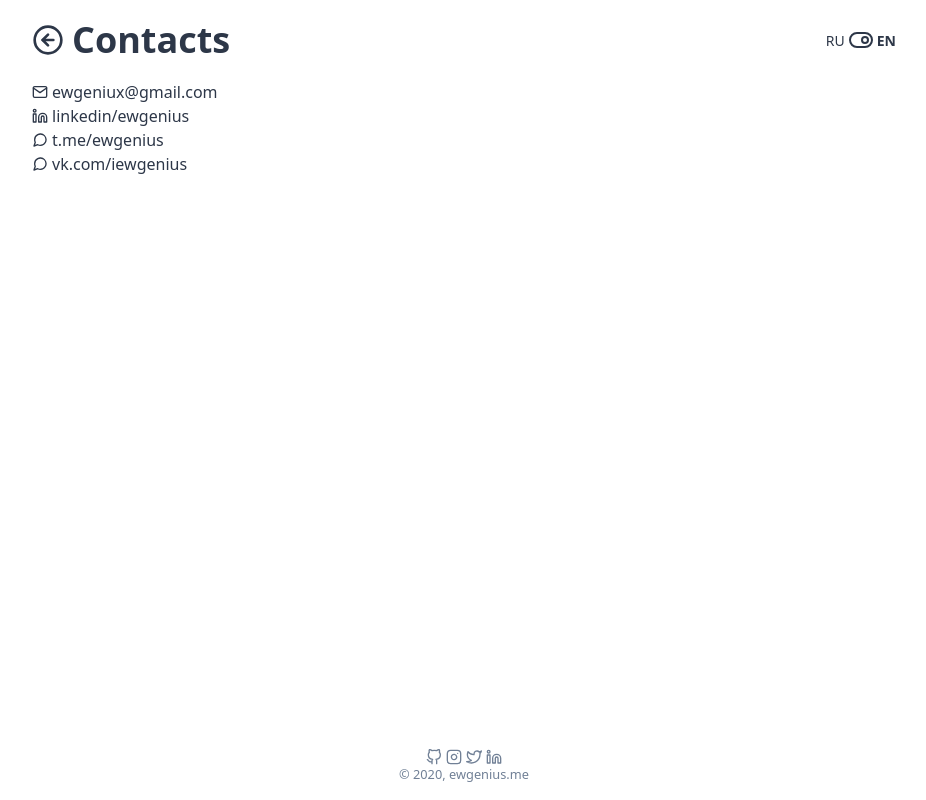
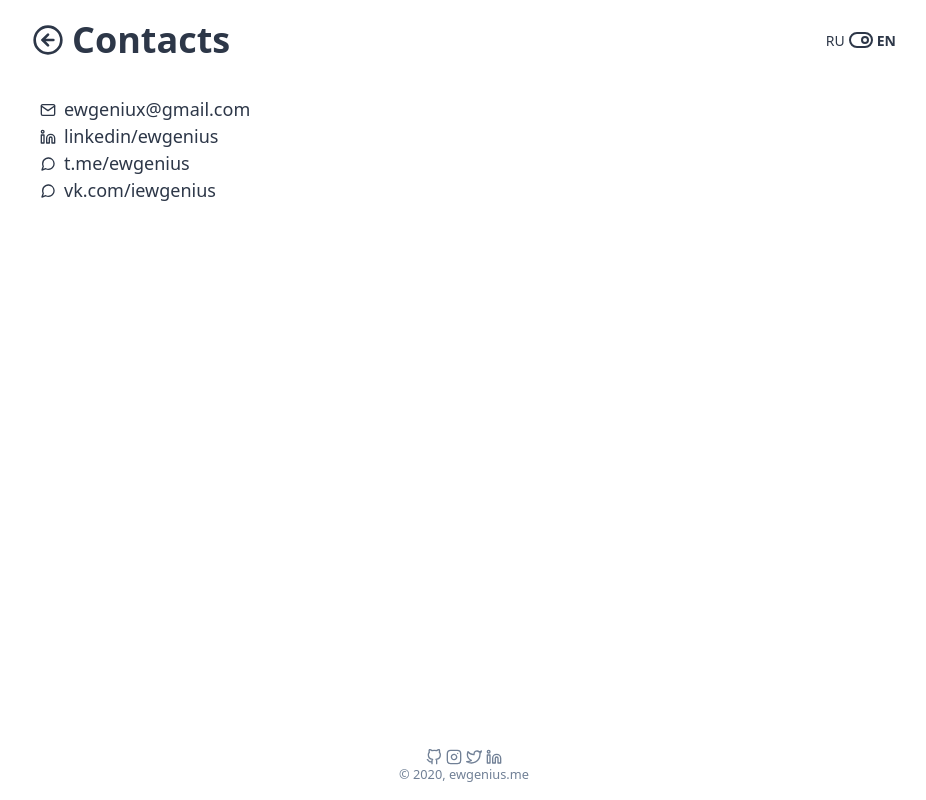
Before and after one commit to ewgenius/me, a Next.js app: page /en/contacts in a window 1280 px wide. Shown: the whole page, without its empty margins (176-1102 px from the left). Built offline with nearby package versions, Linux system fonts and the light colour scheme.

Commit message:
update contacts styles

```diff
--- a/src/pages/[lang]/contacts.tsx
+++ b/src/pages/[lang]/contacts.tsx
@@ -6,10 +6,10 @@ import { getLangStaticPaths } from "utils";
 export default function Contacts() {
   return (
     <Layout title="Contacts">
-      <ul className="contacts">
+      <ul className="ml-2 mt-4 text-lg">
         <li>
           <a className="flex items-center" href="mailto:ewgeniux@gmail.com">
-            <Mail className="mr-1" size={16} />
+            <Mail className="mr-2" size={16} />
             <span>ewgeniux@gmail.com</span>
           </a>
         </li>
@@ -19,7 +19,7 @@ export default function Contacts() {
             href="https://www.linkedin.com/in/ewgenius/"
             target="__blank"
           >
-            <Linkedin className="mr-1" size={16} />
+            <Linkedin className="mr-2" size={16} />
             <span>linkedin/ewgenius</span>
           </a>
         </li>
@@ -29,7 +29,7 @@ export default function Contacts() {
             href="https://t.me/ewgenius"
             target="__blank"
           >
-            <MessageCircle className="mr-1" size={16} />
+            <MessageCircle className="mr-2" size={16} />
             <span>t.me/ewgenius</span>
           </a>
         </li>
@@ -39,7 +39,7 @@ export default function Contacts() {
             href="https://vk.com/iewgenius"
             target="__blank"
           >
-            <MessageCircle className="mr-1" size={16} />
+            <MessageCircle className="mr-2" size={16} />
             <span>vk.com/iewgenius</span>
           </a>
         </li>
```
